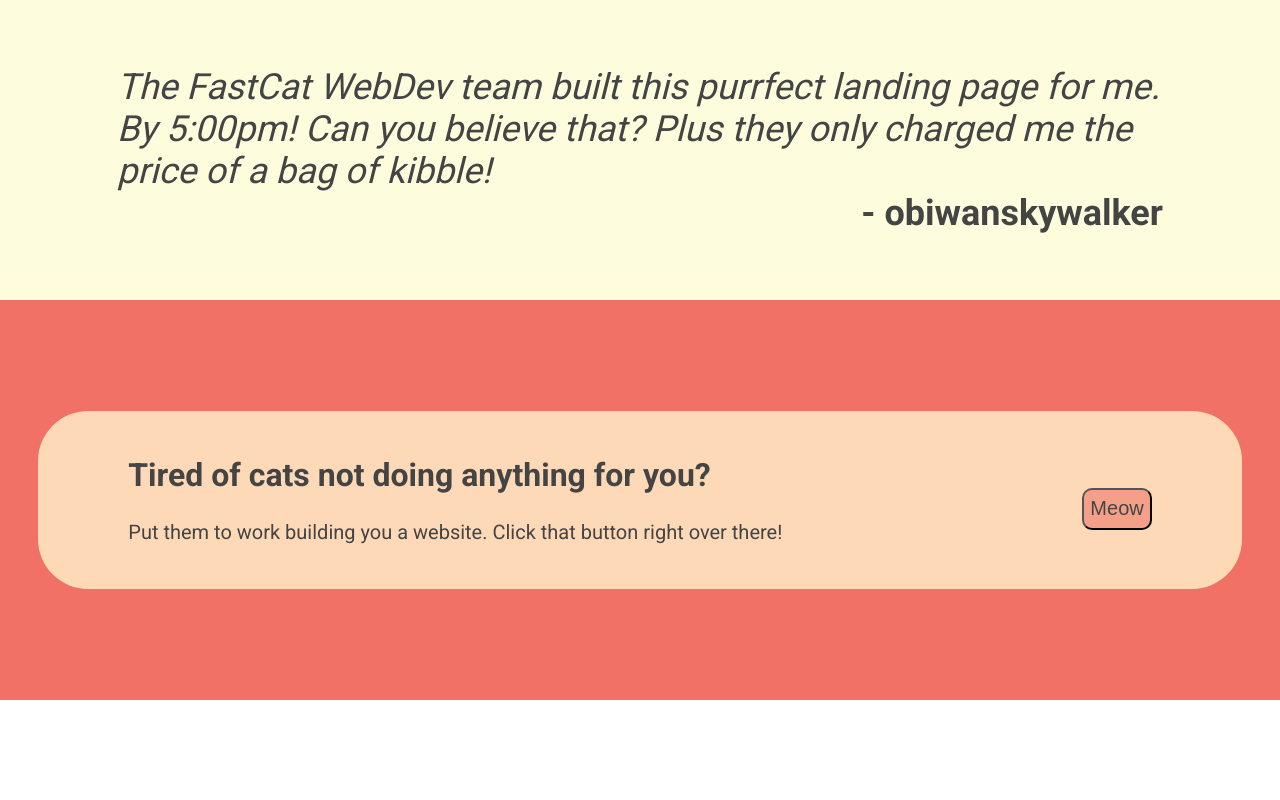
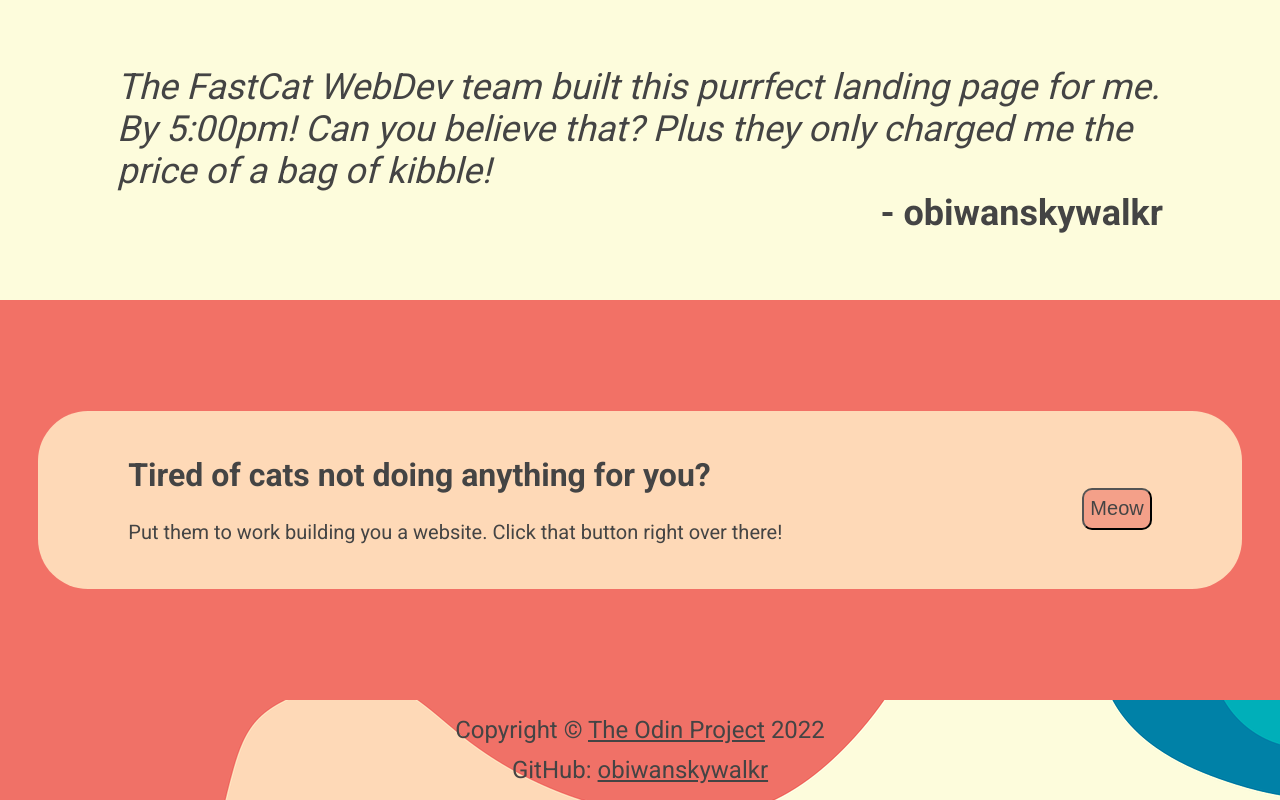
Before and after one commit to obiwanskywalkr/odin-landing-page, a plain HTML site: page index.html in a window 1280 px wide. Shown: the part 1039-1839 px from the top of the page. Before the commit the page ends 1739 px from the top, so only its background shows below. Drawn offline with Linux system fonts and the light colour scheme.

Commit message:
Add CSS to footer section

```diff
--- a/index.html
+++ b/index.html
@@ -75,7 +75,7 @@
             <div class="quote-container">
 
                 <div class="quote-text"> The FastCat WebDev team built this purrfect landing page for me. By 5:00pm! Can you believe that? Plus they only charged me the price of a bag of kibble!</div>
-                <div class="quote-signature">- obiwanskywalker</div>
+                <div class="quote-signature">- obiwanskywalkr</div>
             </div>
         </div>
 
@@ -93,8 +93,9 @@
         </div>
 
     </div>
-    <!-- <div class="footer">
-        <div>Copyright 2021</div>
-    </div> -->
+    <div class="footer">
+        <div>Copyright © <a href="https://www.theodinproject.com">The Odin Project</a> 2022</div>
+        <div>GitHub: <a href="https://github.com/obiwanskywalkr">obiwanskywalkr</a></div>
+    </div>
 </body>
 </html>
--- a/style.css
+++ b/style.css
@@ -201,3 +201,24 @@ body {
     font-size: 20px;
     border-radius: 10px;
 }
+
+.footer {
+    background-image: url(images/hero-background.png);
+    background-color: transparent;
+    background-size: cover;
+    background-repeat: no-repeat;
+    background-position: 50% 50%;
+    height: 100px;
+    font-size: 24px;
+    color: #444444;
+    display: flex;
+    flex-direction: column;
+    flex-shrink: 1;
+    justify-content: center;
+    align-items: center;
+    gap: 12px;
+}
+
+.footer a {
+    color: #444444;
+}
```
